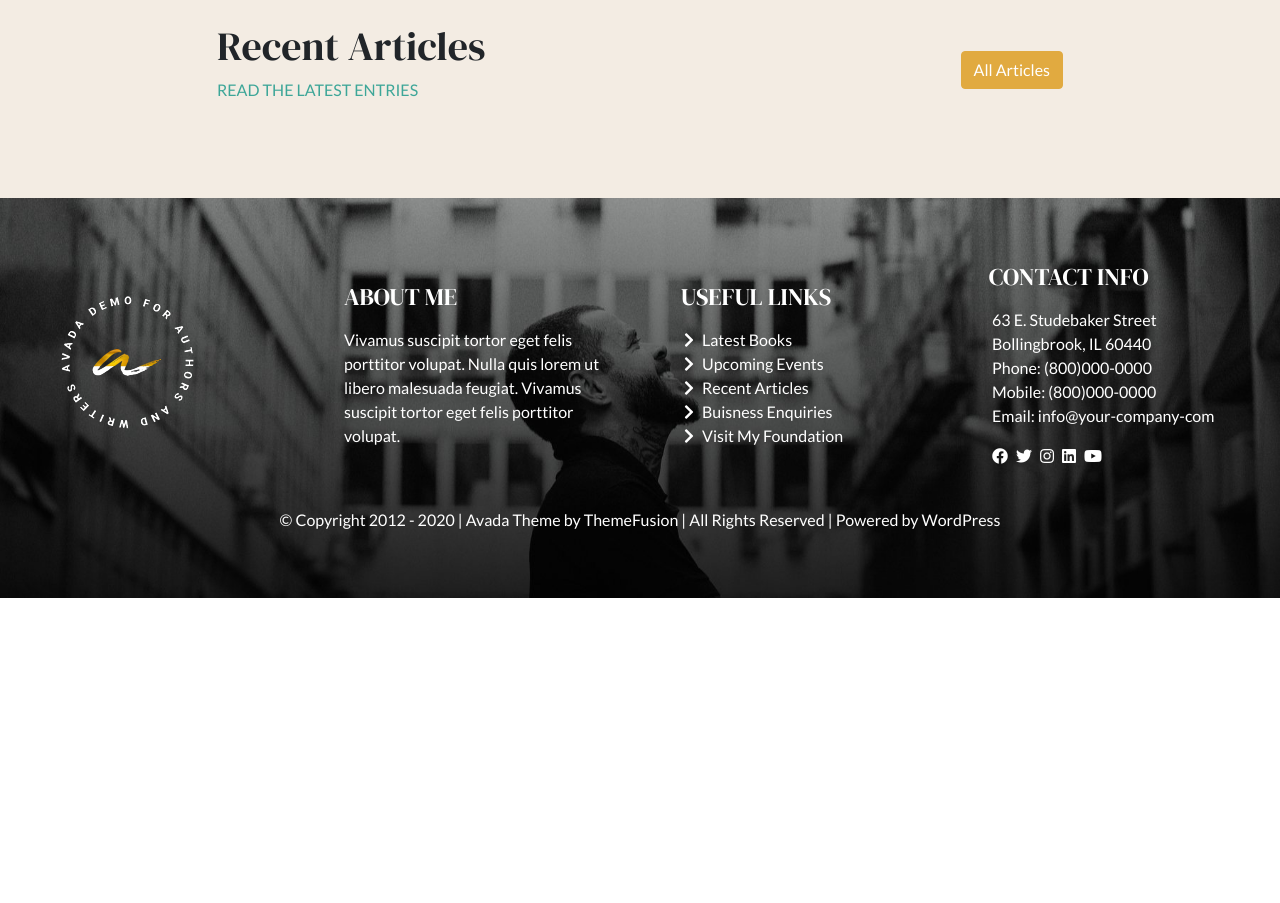
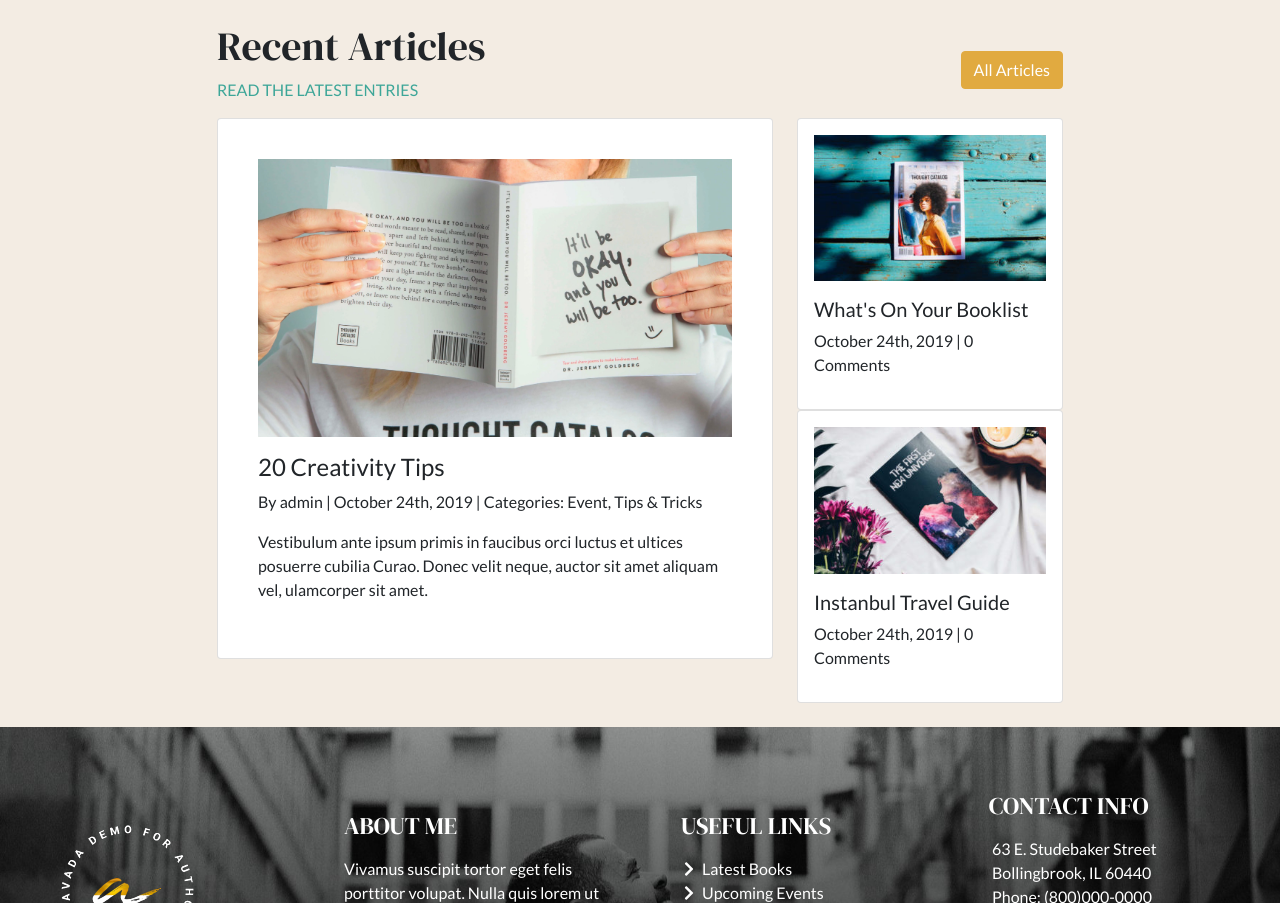
Before and after one commit to Riki420/proj-html-vuejs, a Vue app: page / in a window 1280 px wide. Shown: the part 3468-4371 px from the top of the page. Before the commit the page ends 4066 px from the top, so only its background shows below. Built offline with nearby package versions, Linux system fonts and the light colour scheme; a web font is replaced by a local one.

Commit message:
added article

```diff
--- a/src/components/Articles.vue
+++ b/src/components/Articles.vue
@@ -9,7 +9,7 @@
                 <div class="row">
                   <!--ARTICLE HEAD-->
                   <div
-                    class="col d-flex justify-content-between align-items-center"
+                    class="col-12 d-flex justify-content-between align-items-center"
                   >
                     <div>
                       <h1 class="dm-serif">Recent Articles</h1>
@@ -20,6 +20,64 @@
                     </button>
                   </div>
                   <!--LARGE ARTICLE-->
+                  <div class="col-8">
+                    <div class="card p-4">
+                      <div class="card-body">
+                        <figure>
+                          <img
+                            src="../assets/images/20-Tips-scaled.jpg"
+                            alt=""
+                            class="img-fluid"
+                          />
+                        </figure>
+                        <h4>20 Creativity Tips</h4>
+                        <address>
+                          By admin | October 24th, 2019 | Categories: Event,
+                          Tips & Tricks
+                        </address>
+                        <p>
+                          Vestibulum ante ipsum primis in faucibus orci luctus
+                          et ultices posuerre cubilia Curao. Donec velit neque,
+                          auctor sit amet aliquam vel, ulamcorper sit amet.
+                        </p>
+                      </div>
+                    </div>
+                  </div>
+                  <!--SIDE ARTICLE-->
+                  <div class="col-4 d-flex flex-column">
+                    <div>
+                      <!--FIRST CARD-->
+                      <div class="card">
+                        <div class="card-body">
+                          <figure>
+                            <img
+                              src="../assets/images/thumb-13-2x-320x202.jpg"
+                              alt="thumb-13"
+                              class="img-fluid"
+                            />
+                          </figure>
+                          <h5>What's On Your Booklist</h5>
+                          <address>October 24th, 2019 | 0 Comments</address>
+                        </div>
+                      </div>
+                    </div>
+                    <div>
+                      <!--SECOND CARD-->
+                      <div class="card">
+                        <div class="card-body">
+                          <figure>
+                            <img
+                              src="../assets/images/thumb-08-2x-320x202.jpg"
+                              alt="thumb-13"
+                              class="img-fluid"
+                            />
+                          </figure>
+                          <h5>Instanbul Travel Guide</h5>
+                          <address>October 24th, 2019 | 0 Comments</address>
+                        </div>
+                      </div>
+                    </div>
+                  </div>
                 </div>
               </div>
             </div>
```
Also changed, not shown: 8 other files (tests, documents, lock files or other folders).
